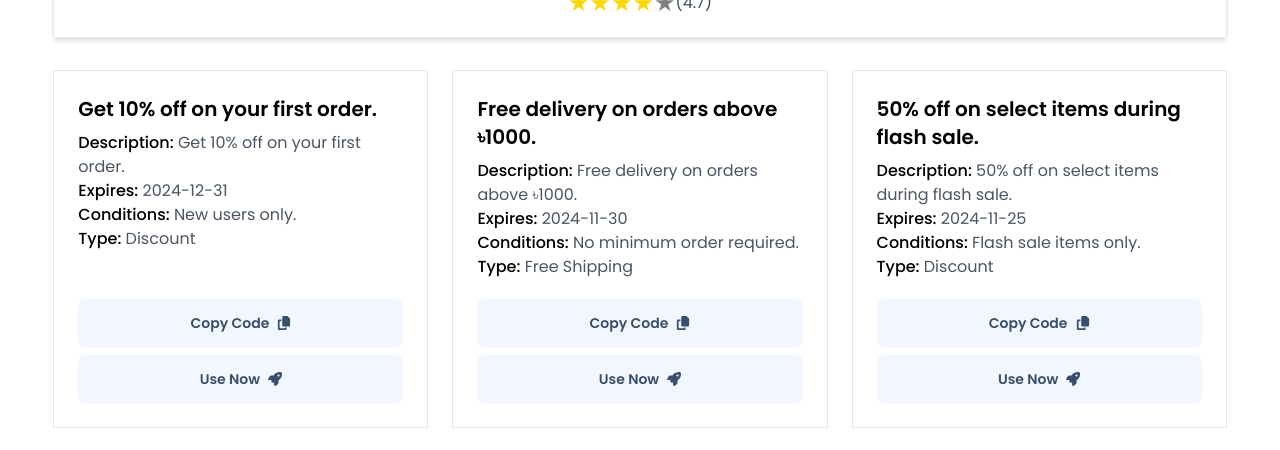
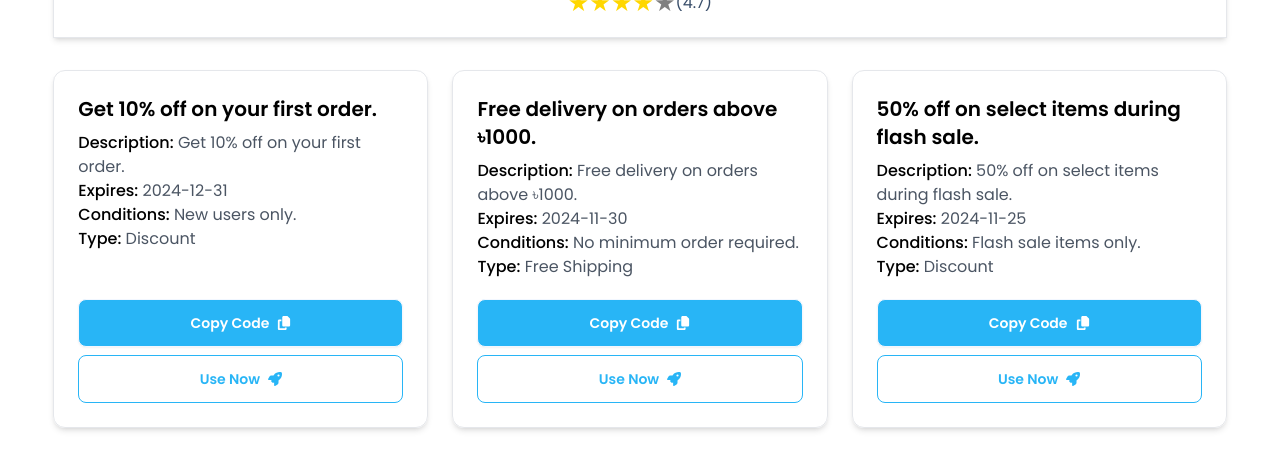
Before and after one commit to AnsarulIslam10/Discount-Pro, a React (Vite) app: page /brand/1 in a window 1280 px wide. Shown: the part 408-858 px from the top of the page. Built offline with nearby package versions, Linux system fonts and the light colour scheme; no server answers; sample sign-in values are in the browser's storage.

Commit message:
brand details card design update

```diff
--- a/src/components/BrandDetails.jsx
+++ b/src/components/BrandDetails.jsx
@@ -36,7 +36,7 @@ const BrandDetails = () => {
         {coupons.map((coupon, idx) => (
           <div
             key={idx}
-            className="border flex flex-col justify-between h-full p-6 space-y-1 text-gray-600"
+            className="border shadow-md rounded-xl flex flex-col justify-between h-full p-6 space-y-1 text-gray-600"
           >
             <div className="mb-4">
               <h3 className="text-xl text-black font-semibold mb-2">
@@ -62,12 +62,12 @@ const BrandDetails = () => {
 
             <div className="flex flex-col gap-2">
               <CopyToClipboard text={coupon.coupon_code} onCopy={handleCopy}>
-                <button className="btn">
+                <button className="btn bg-[#28b5f6] hover:bg-[#1d93ca] text-white">
                   Copy Code
                   <FaCopy />
                 </button>
               </CopyToClipboard>
-              <a href={shop_link} target="_blank" className="btn">
+              <a href={shop_link} target="_blank" className="btn btn-outline border-[#28b5f6] text-[#28b5f6]">
                 Use Now
                 <FaRocket />
               </a>
```
